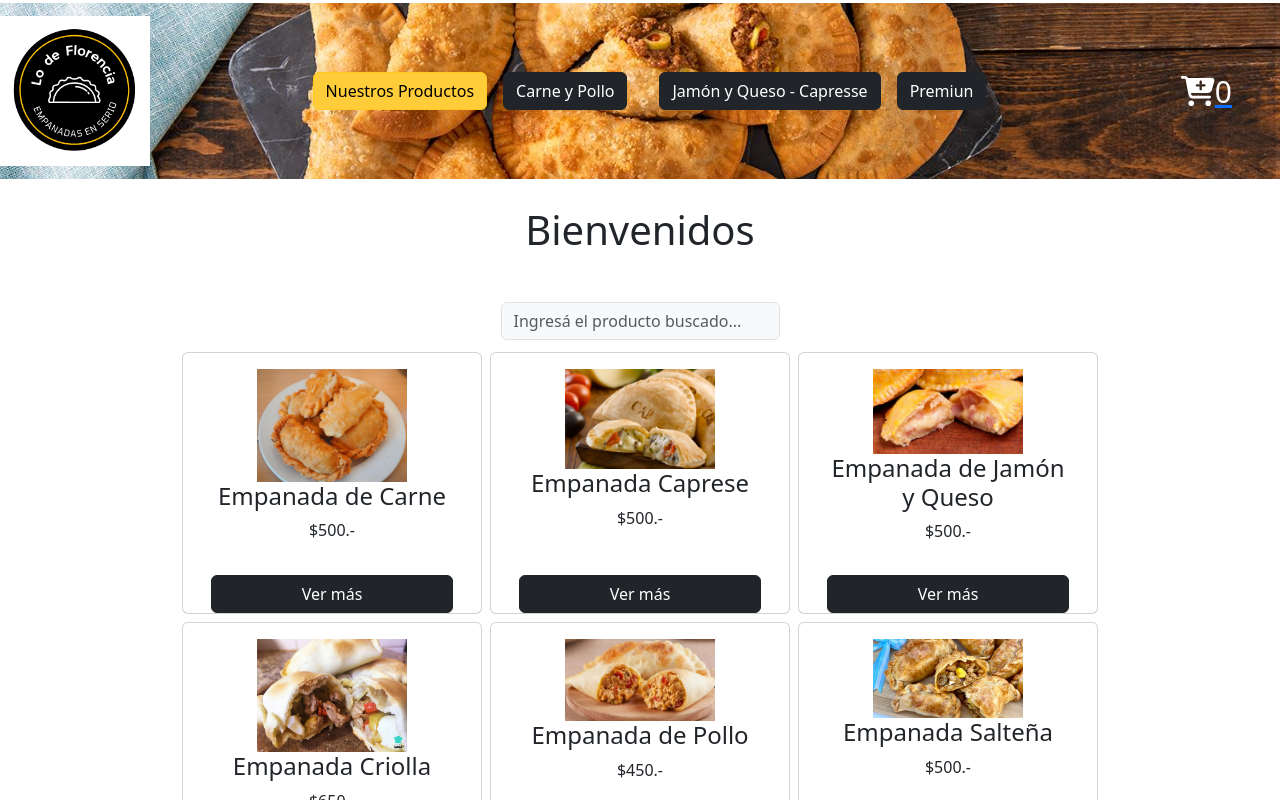
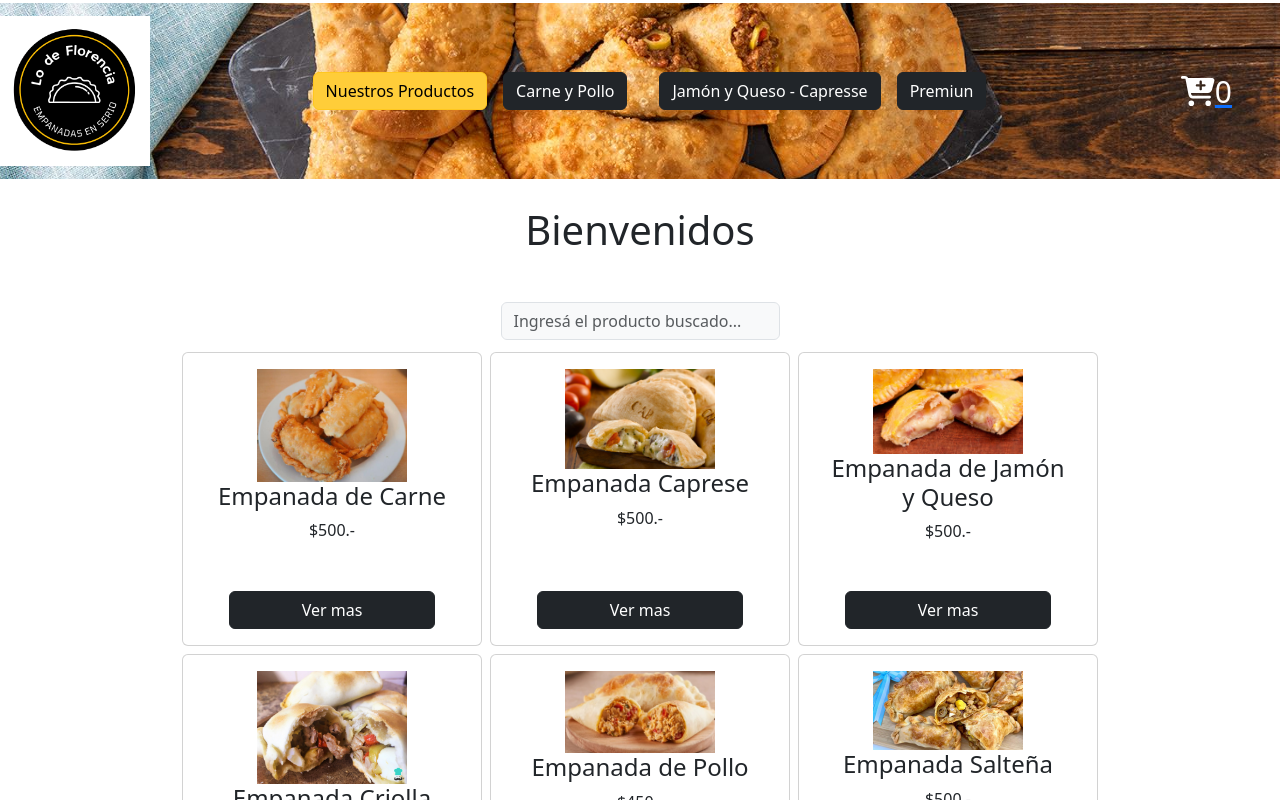
Before and after one commit to mariaFlorenciaMerzario/reactCorderCartTwo-github.pages, a React (Create React App) app: page /reactCoder.github.io/build/category/item/1 in a window 1280 px wide. Shown: the top 800 px of the page. Built offline with nearby package versions, Linux system fonts and the light colour scheme.

Commit message:
actualizated

```diff
--- a/src/App.js
+++ b/src/App.js
@@ -32,7 +32,7 @@ function App() {
         <Route path='/reactCoder.github.io/build/category/item/:itemId' element={<Container />}/>
         <Route path='/reactCoder.github.io/build/cart' element={<Cart />}/>
         <Route path='/reactCoder.github.io/build/checkout' element={<Checkout/>}/>
-        <Route path='/reactCoder.github.io/build/itemDetail/:id' element={<ItemDetail/>}/>
+        <Route path='/reactCoder.github.io/build/itemDetail/:productId' element={<ItemDetail/>}/>
         <Route path='/reactCoder.github.io/build/:*' element={<h1>Not found</h1>}/>
 
       </Routes>
--- a/src/Components/Container/Card.jsx
+++ b/src/Components/Container/Card.jsx
@@ -16,7 +16,6 @@ import { useParams } from "react-router-dom"
 
 const Card = (props) => {
   let {productId} = useParams()
-  let subtitle;
   const [modalIsOpen, setIsOpen] = useState(false);
   const [product, setProduct] = useState(null);
 
@@ -63,8 +62,10 @@ const Card = (props) => {
       </div>
     </div>
 
-      {/* { modalIsOpen === true? <ItemDetail{...product } stock={10}/>:''} */}
-     <NavLink to={'/reactCoder.github.io/build/itemDetail/${...product.id}'} className="btn btn-dark mx-3">Ver más</NavLink>
+      <button className='btn btn-dark w-75 m-auto my-3' onClick={() => openModal}>Ver mas</button>
+        {modalIsOpen && <ItemDetail{...product } stock={10}/>}
+     {/* <NavLink to={`/reactCoder.github.io/build/itemDetail/${product}`} className="btn btn-dark mx-3">Ver más</NavLink> */}
+     {/* {<ItemDetail{...product } stock={10}/>} */}
   </div>
     )
 }
```
